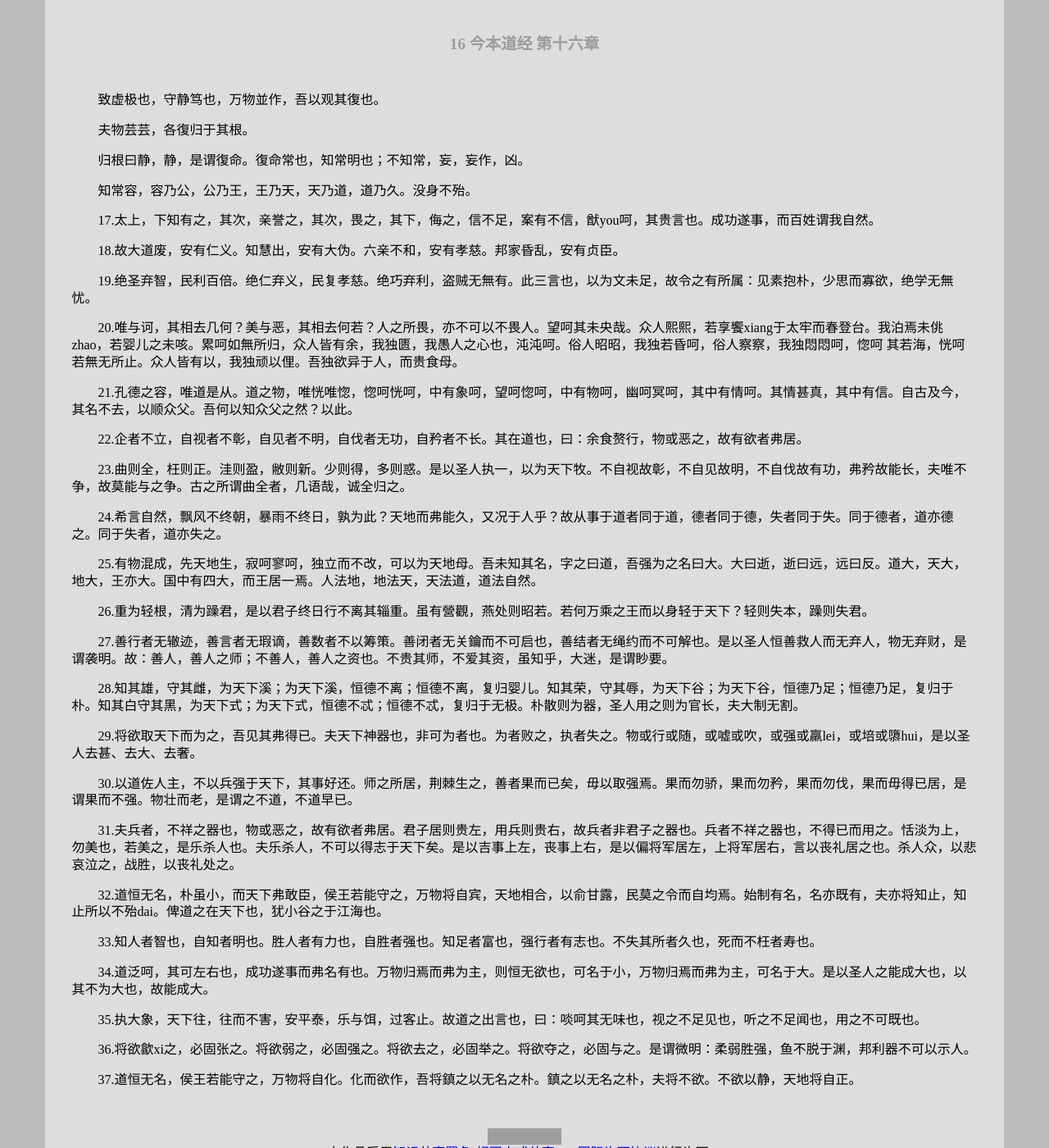
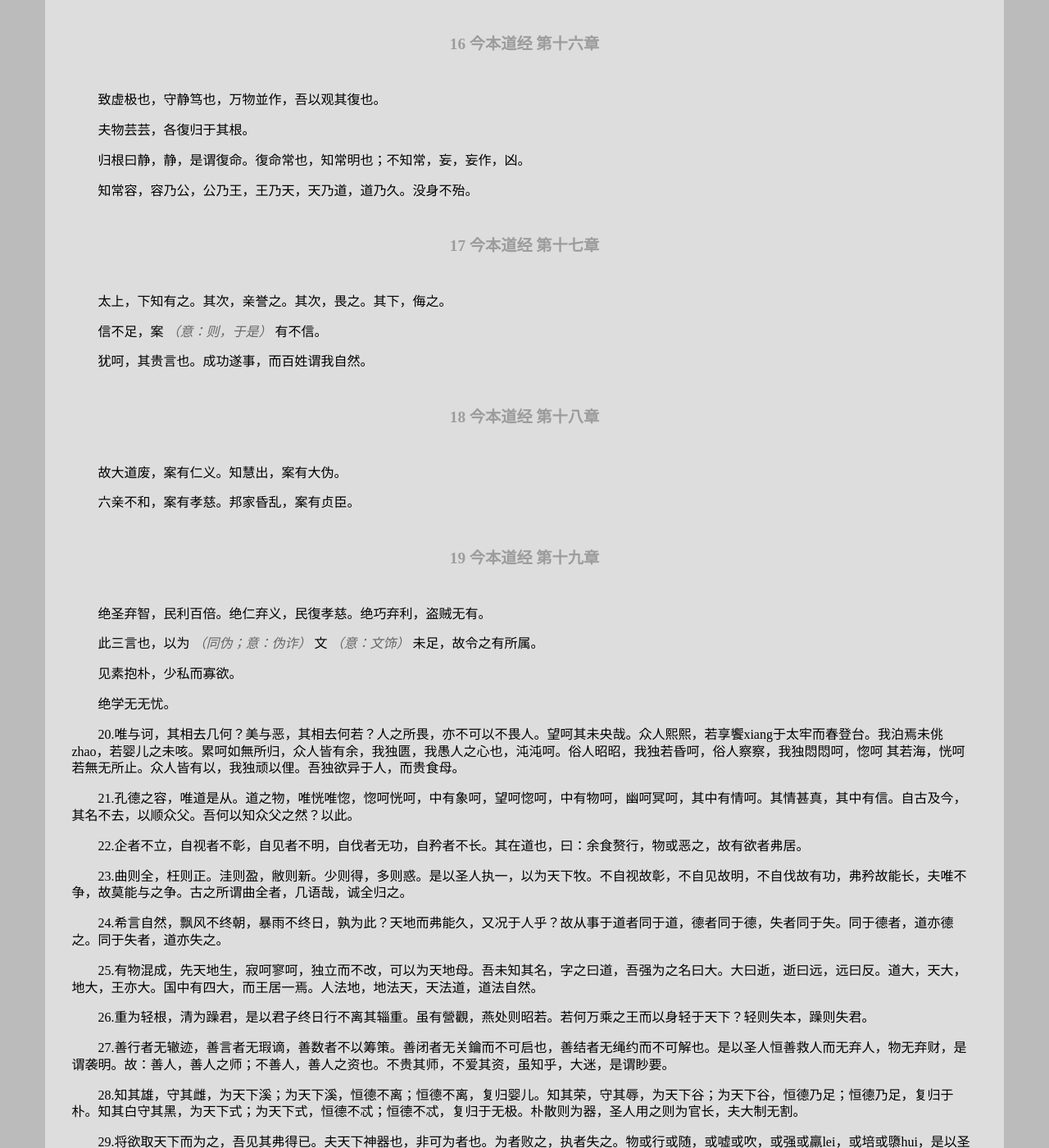
Before and after one commit to leiqin/leiqin.github.io, a Jekyll site: the page built from shoucang/daodejing.markdown, in a window 1280 px wide and 1400 px high, scrolled down 14134 px. Shown: the whole window at 82% size. Built offline with Jekyll 4.4.1, drawn with Linux system fonts in a browser that asks for light colours; nearby versions of some CDN libraries; grey boxes are pictures that could not be loaded.

Commit message:
道德经 道经 17 18 19

```diff
--- a/shoucang/daodejing.markdown
+++ b/shoucang/daodejing.markdown
@@ -561,13 +561,31 @@ title: 道德经
 
 知常容，容乃公，公乃王，王乃天，天乃道，道乃久。没身不殆。
 
+###### 17 今本道经 第十七章
+
+太上，下知有之。其次，亲誉之。其次，畏之。其下，侮之。
+
+信不足，案 _（意：则，于是）_ 有不信。
+
+犹呵，其贵言也。成功遂事，而百姓谓我自然。
+
+###### 18 今本道经 第十八章
+
+故大道废，案有仁义。知慧出，案有大伪。
+
+六亲不和，案有孝慈。邦家昏乱，案有贞臣。
+
+###### 19 今本道经 第十九章
+
+绝圣弃智，民利百倍。绝仁弃义，民復孝慈。绝巧弃利，盗贼无有。
+
+此三言也，以为 _（同伪；意：伪诈）_ 文 _（意：文饰）_ 未足，故令之有所属。
+
+见素抱朴，少私而寡欲。
+
+绝学无无忧。
 
 
-17.太上，下知有之，其次，亲誉之，其次，畏之，其下，侮之，信不足，案有不信，猷you呵，其贵言也。成功遂事，而百姓谓我自然。
-
-18.故大道废，安有仁义。知慧出，安有大伪。六亲不和，安有孝慈。邦家昏乱，安有贞臣。
-
-19.绝圣弃智，民利百倍。绝仁弃义，民复孝慈。绝巧弃利，盗贼无無有。此三言也，以为文未足，故令之有所属：见素抱朴，少思而寡欲，绝学无無忧。
 
 20.唯与诃，其相去几何？美与恶，其相去何若？人之所畏，亦不可以不畏人。望呵其未央哉。众人熙熙，若享饗xiang于太牢而春登台。我泊焉未佻zhao，若婴儿之未咳。累呵如無所归，众人皆有余，我独匮，我愚人之心也，沌沌呵。俗人昭昭，我独若昏呵，俗人察察，我独悶悶呵，惚呵 其若海，恍呵 若無无所止。众人皆有以，我独顽以俚。吾独欲异于人，而贵食母。
 
```
